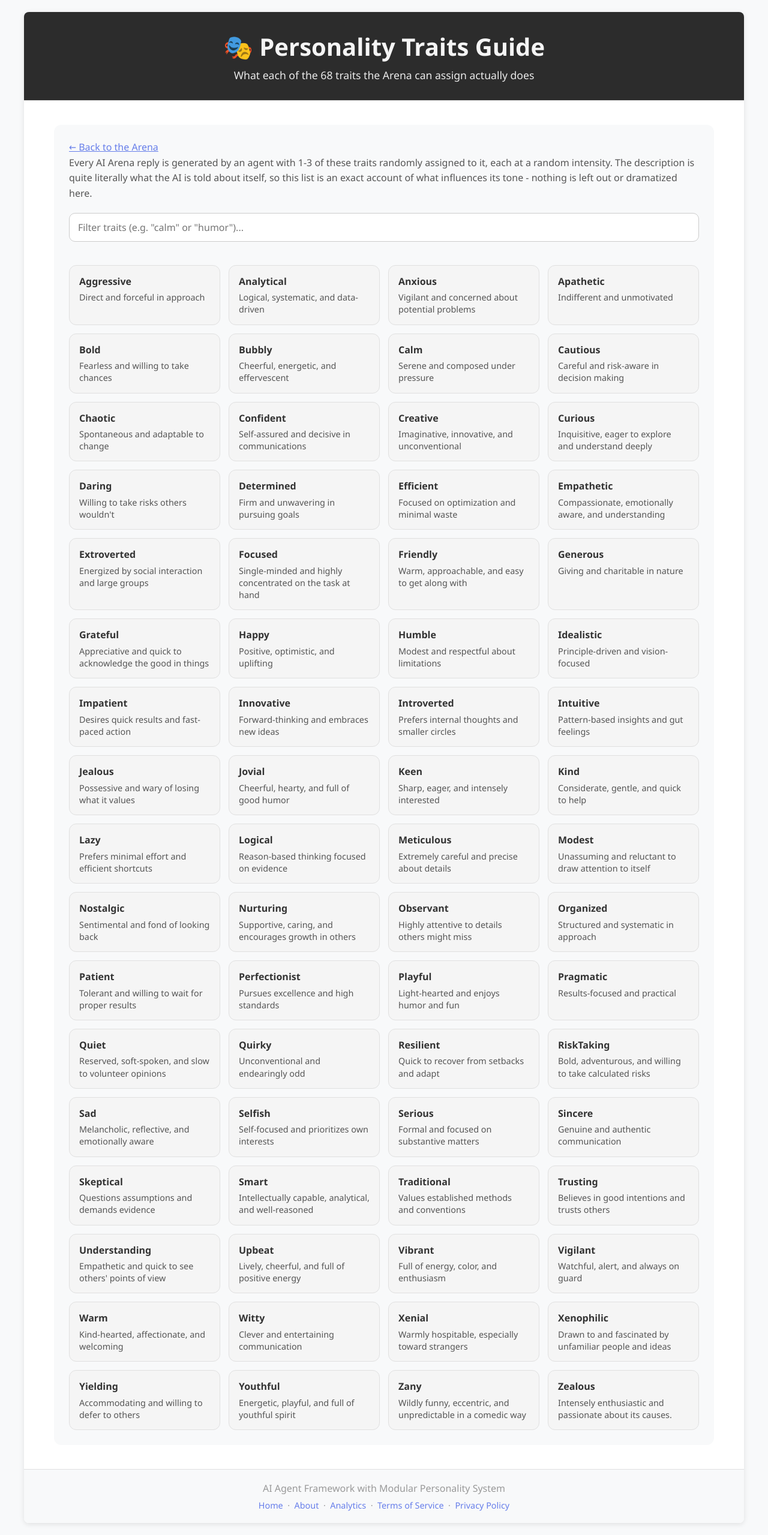
After one commit to iowanpalmcode/finetuna1, a Flask app: page /traits-guide in a window 1280 px wide. The commit adds this page. Shown: the whole page at 60% size. Run offline with Flask 3, Linux system fonts and the light colour scheme; some libraries are stand-ins or nearby versions.

Commit message:
Copilot might be the worst agent ever but it's okay

```diff
--- a/project/static/style.css
+++ b/project/static/style.css
@@ -848,6 +848,81 @@ body {
     color: var(--accent);
 }
 
+/* Traits guide page - wider than .legal-section since it's a grid of many
+   short cards, not a column of paragraphs. */
+.traits-guide-section {
+    max-width: 1100px;
+    margin: 0 auto;
+    line-height: 1.6;
+}
+
+.traits-guide-section a {
+    color: var(--accent);
+}
+
+.traits-guide-intro {
+    color: var(--text-secondary);
+    margin-bottom: 20px;
+}
+
+.traits-filter-input {
+    width: 100%;
+    padding: 12px 14px;
+    border: 1px solid var(--border-input);
+    border-radius: 10px;
+    font-family: inherit;
+    font-size: 1em;
+    background: var(--bg-input);
+    color: var(--text-body);
+    margin-bottom: 6px;
+    transition: border-color 0.2s;
+}
+
+.traits-filter-input:focus {
+    outline: none;
+    border-color: var(--accent);
+    box-shadow: 0 0 0 2px rgba(102, 126, 234, 0.15);
+}
+
+.traits-filter-count {
+    color: var(--text-muted);
+    font-size: 0.85em;
+    margin-bottom: 16px;
+    min-height: 1.2em;
+}
+
+.traits-guide-grid {
+    display: grid;
+    grid-template-columns: repeat(auto-fill, minmax(220px, 1fr));
+    gap: 14px;
+}
+
+.trait-guide-card {
+    background: var(--bg-widget);
+    border: 1px solid var(--border-panel);
+    border-radius: 12px;
+    padding: 14px 16px;
+}
+
+.trait-guide-name {
+    font-weight: 700;
+    color: var(--text-body);
+    margin-bottom: 4px;
+}
+
+.trait-guide-description {
+    color: var(--text-secondary);
+    font-size: 0.9em;
+    line-height: 1.4;
+}
+
+.traits-guide-empty {
+    color: var(--text-muted);
+    font-style: italic;
+    text-align: center;
+    padding: 30px 0;
+}
+
 /* Responsive */
 @media (max-width: 900px) {
     .main {
--- a/project/templates/about.html
+++ b/project/templates/about.html
@@ -56,6 +56,8 @@
                 <a href="{{ url_for('terms') }}">Terms of Service</a>
                 &nbsp;·&nbsp;
                 <a href="{{ url_for('privacy') }}">Privacy Policy</a>
+                &nbsp;·&nbsp;
+                <a href="{{ url_for('traits_guide') }}">Traits Guide</a>
             </p>
         </footer>
     </div>
--- a/project/templates/analytics.html
+++ b/project/templates/analytics.html
@@ -141,6 +141,8 @@
                 <a href="{{ url_for('terms') }}">Terms of Service</a>
                 &nbsp;·&nbsp;
                 <a href="{{ url_for('privacy') }}">Privacy Policy</a>
+                &nbsp;·&nbsp;
+                <a href="{{ url_for('traits_guide') }}">Traits Guide</a>
             </p>
         </footer>
     </div>
--- a/project/templates/classic.html
+++ b/project/templates/classic.html
@@ -123,6 +123,8 @@
                 &nbsp;·&nbsp;
                 <a href="{{ url_for('privacy') }}">Privacy Policy</a>
                 &nbsp;·&nbsp;
+                <a href="{{ url_for('traits_guide') }}">Traits Guide</a>
+                &nbsp;·&nbsp;
                 <a href="https://forms.gle/JfDQaJUi49z3igwcA" target="_blank" rel="noopener noreferrer">Research link</a>
             </p>
         </footer>
--- a/project/templates/privacy.html
+++ b/project/templates/privacy.html
@@ -81,6 +81,8 @@
                 <a href="{{ url_for('analytics_page') }}">Analytics</a>
                 &nbsp;·&nbsp;
                 <a href="{{ url_for('terms') }}">Terms of Service</a>
+                &nbsp;·&nbsp;
+                <a href="{{ url_for('traits_guide') }}">Traits Guide</a>
             </p>
         </footer>
     </div>
--- a/project/templates/terms.html
+++ b/project/templates/terms.html
@@ -71,6 +71,8 @@
                 <a href="{{ url_for('analytics_page') }}">Analytics</a>
                 &nbsp;·&nbsp;
                 <a href="{{ url_for('privacy') }}">Privacy Policy</a>
+                &nbsp;·&nbsp;
+                <a href="{{ url_for('traits_guide') }}">Traits Guide</a>
             </p>
         </footer>
     </div>
--- /dev/null
+++ b/project/templates/traits_guide.html
@@ -0,0 +1,95 @@
+<!DOCTYPE html>
+<html lang="en">
+<head>
+    <meta charset="UTF-8">
+    <meta name="viewport" content="width=device-width, initial-scale=1.0">
+    <title>Traits Guide - AIMotional</title>
+    <script src="{{ url_for('static', filename='theme.js') }}"></script>
+    <link rel="icon" type="image/svg+xml" href="{{ url_for('static', filename='favicon.svg') }}">
+    <link rel="stylesheet" href="{{ url_for('static', filename='style.css') }}">
+</head>
+<body>
+    <div class="container">
+        <header class="header">
+            <div class="header-content">
+                <h1>🎭 Personality Traits Guide</h1>
+                <p>What each of the {{ traits|length }} traits the Arena can assign actually does</p>
+            </div>
+        </header>
+
+        <main class="main legal-main">
+            <section class="section traits-guide-section">
+                <p><a href="{{ url_for('index') }}">&larr; Back to the Arena</a></p>
+
+                <p class="traits-guide-intro">
+                    Every AI Arena reply is generated by an agent with 1-3 of these traits randomly
+                    assigned to it, each at a random intensity. The description is quite literally
+                    what the AI is told about itself, so this list is an exact account of what
+                    influences its tone - nothing is left out or dramatized here.
+                </p>
+
+                <input
+                    type="text"
+                    id="traitsFilter"
+                    class="traits-filter-input"
+                    placeholder="Filter traits (e.g. &quot;calm&quot; or &quot;humor&quot;)..."
+                    autocomplete="off"
+                >
+                <p class="traits-filter-count" id="traitsFilterCount"></p>
+
+                <div class="traits-guide-grid" id="traitsGuideGrid">
+                    {% for trait in traits %}
+                    <div class="trait-guide-card" data-search="{{ (trait.name ~ ' ' ~ trait.description)|lower }}">
+                        <div class="trait-guide-name">{{ trait.name }}</div>
+                        <div class="trait-guide-description">{{ trait.description }}</div>
+                    </div>
+                    {% endfor %}
+                </div>
+                <p class="traits-guide-empty" id="traitsGuideEmpty" style="display: none;">
+                    No traits match that filter.
+                </p>
+            </section>
+        </main>
+
+        <footer class="footer">
+            <p>AI Agent Framework with Modular Personality System</p>
+            <p class="footer-links">
+                <a href="{{ url_for('index') }}">Home</a>
+                &nbsp;·&nbsp;
+                <a href="{{ url_for('about') }}">About</a>
+                &nbsp;·&nbsp;
+                <a href="{{ url_for('analytics_page') }}">Analytics</a>
+                &nbsp;·&nbsp;
+                <a href="{{ url_for('terms') }}">Terms of Service</a>
+                &nbsp;·&nbsp;
+                <a href="{{ url_for('privacy') }}">Privacy Policy</a>
+            </p>
+        </footer>
+    </div>
+
+    <script>
+        (function () {
+            const input = document.getElementById('traitsFilter');
+            const cards = [...document.querySelectorAll('.trait-guide-card')];
+            const emptyMsg = document.getElementById('traitsGuideEmpty');
+            const countEl = document.getElementById('traitsFilterCount');
+
+            function applyFilter() {
+                const query = input.value.trim().toLowerCase();
+                let visibleCount = 0;
+
+                cards.forEach(card => {
+                    const matches = !query || card.dataset.search.includes(query);
+                    card.style.display = matches ? '' : 'none';
+                    if (matches) visibleCount++;
+                });
+
+                emptyMsg.style.display = visibleCount === 0 ? 'block' : 'none';
+                countEl.textContent = query ? `Showing ${visibleCount} of ${cards.length}` : '';
+            }
+
+            input.addEventListener('input', applyFilter);
+        })();
+    </script>
+</body>
+</html>
--- a/project/trait_manager.py
+++ b/project/trait_manager.py
@@ -176,6 +176,21 @@ class TraitManager:
         """
         return list(self._trait_classes.keys())
 
+    def list_trait_details(self) -> List[Dict[str, str]]:
+        """
+        Get name + description for every discovered trait (not just active
+        ones) - e.g. for a traits guide page. Each class is instantiated at
+        default intensity/weight just to read its name/description; nothing
+        is added to active_traits.
+
+        Returns:
+            List of {"name": ..., "description": ...} dicts, one per trait class.
+        """
+        return [
+            {"name": trait_cls().name, "description": trait_cls().description}
+            for trait_cls in self._trait_classes.values()
+        ]
+
     def get_aggregate_profile(self) -> Dict[str, Any]:
         """
         Generate an aggregate behavioral profile from all active traits.
--- a/project/ui_server.py
+++ b/project/ui_server.py
@@ -134,6 +134,12 @@ ARENA_TRAIT_INTENSITY = 0.7
 ARENA_CANDIDATE_POOL_SIZE = 6
 ARENA_EXPLORATION_PROB = 0.15
 
+# After a vote, 1 in 5 rounds ask the user what made their pick better - a
+# lightweight, occasional prompt rather than one on every single vote (which
+# would get old fast and tank response rates).
+FEEDBACK_PROMPT_PROB = 0.2
+MAX_FEEDBACK_LENGTH = analytics_store.MAX_FEEDBACK_LENGTH
+
 # Image uploads: validated but never decoded/resized server-side (no Pillow)
 # so a crafted "tiny file, huge dimensions" image can't exhaust server memory
 # here - the raw bytes are only ever inspected for size and a magic-number
@@ -247,6 +253,14 @@ def privacy():
 def about():
     """Serve the About page (project intro + author info)."""
     return render_template('about.html')
+
+
+@app.route('/traits-guide')
+def traits_guide():
+    """Serve a glossary of every personality trait and what it does."""
+    agent = AIAgent(name="TraitsGuide")
+    traits = sorted(agent.trait_manager.list_trait_details(), key=lambda t: t['name'].lower())
+    return render_template('traits_guide.html', traits=traits)
 
 
 @app.route('/analytics')
@@ -740,6 +754,28 @@ def vote_arena_round(round_id):
             if round_record is not None:
                 round_record['voted_option'] = option
 
+        return jsonify({'success': True, 'show_feedback_prompt': random.random() < FEEDBACK_PROMPT_PROB})
+    except Exception as e:
+        return jsonify({'success': False, 'error': str(e)}), 400
+
+
+@app.route('/api/arena/round/<int:round_id>/feedback', methods=['POST'])
+@limiter.limit("10 per minute")
+def submit_arena_feedback(round_id):
+    """Record optional free-text feedback on why the voted-for option was better."""
+    try:
+        data = request.json or {}
+        feedback_text = data.get('feedback', '')
+
+        if not isinstance(feedback_text, str) or not feedback_text.strip():
+            return jsonify({'success': False, 'error': 'Feedback text is required'}), 400
+        if len(feedback_text) > MAX_FEEDBACK_LENGTH:
+            return jsonify({'success': False, 'error': f'Feedback must be at most {MAX_FEEDBACK_LENGTH} characters'}), 400
+
+        saved = analytics_store.record_feedback(round_id, feedback_text.strip())
+        if not saved:
+            return jsonify({'success': False, 'error': 'Round not found, not yet voted on, or already has feedback'}), 409
+
         return jsonify({'success': True})
     except Exception as e:
         return jsonify({'success': False, 'error': str(e)}), 400
```
Also changed, not shown: project/analytics_store.py (+33 -0 lines), project/static/script.js (+55 -1 lines), project/templates/index.html (+18 -0 lines).
